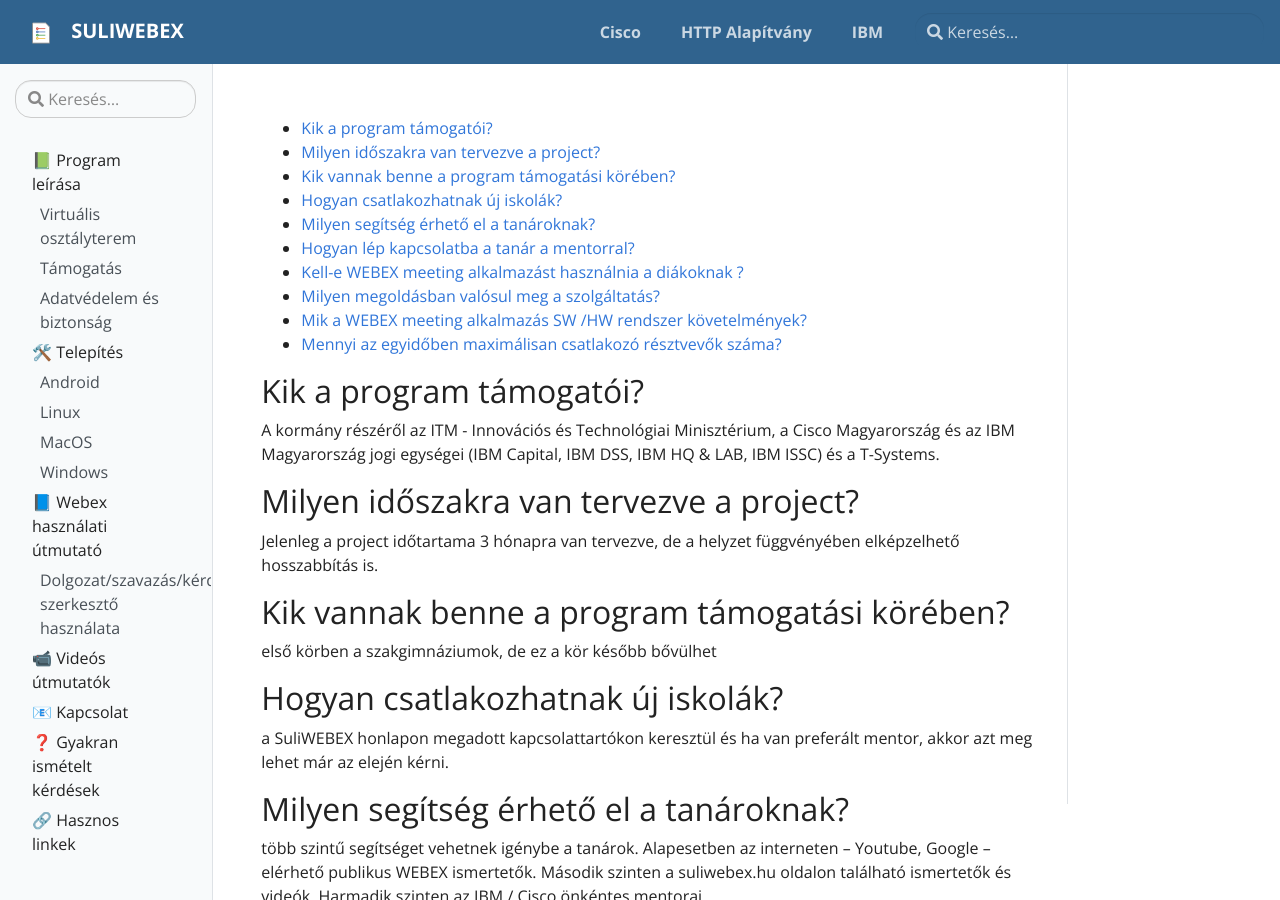
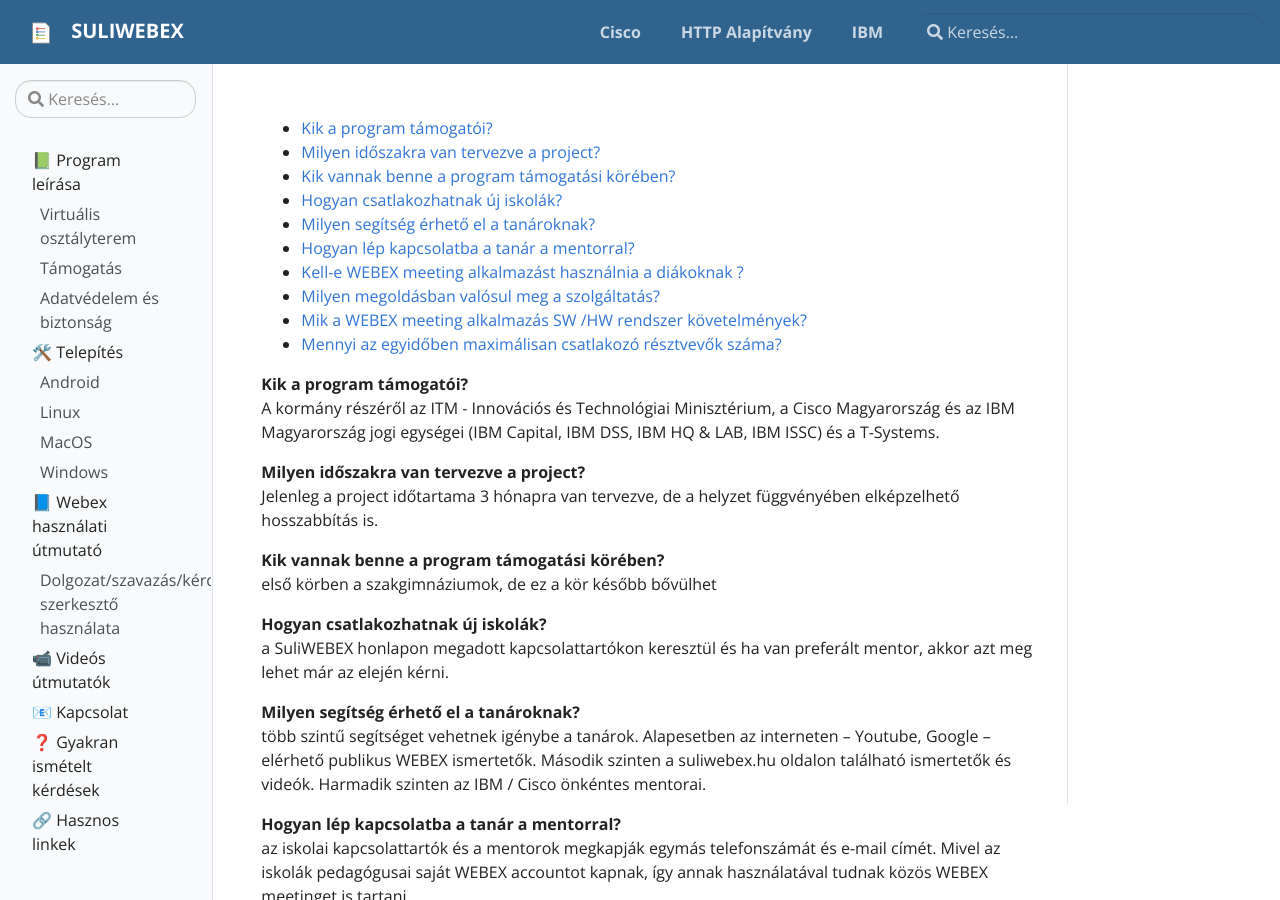
Before and after one commit to suliwebex/suliwebex.github.io, a Jekyll site: the page built from pages/gyik.md, in a window 1280 px wide and 900 px high. Built offline with Jekyll 4.4.1, drawn with Linux system fonts in a browser that asks for light colours.

Commit message:
faq character size

```diff
--- a/_includes/faq.html
+++ b/_includes/faq.html
@@ -6,7 +6,7 @@
 	</ul>
 
     {% for item in site.data.gyik %}
-		<h2 id="{{ item.question | slugify}}">{{ item.question }}</h2>
+		<strong id="{{ item.question | slugify}}">{{ item.question }}</strong>
 		{{ item.answer | markdownify }}
 	{% endfor %}
 </section>
```
